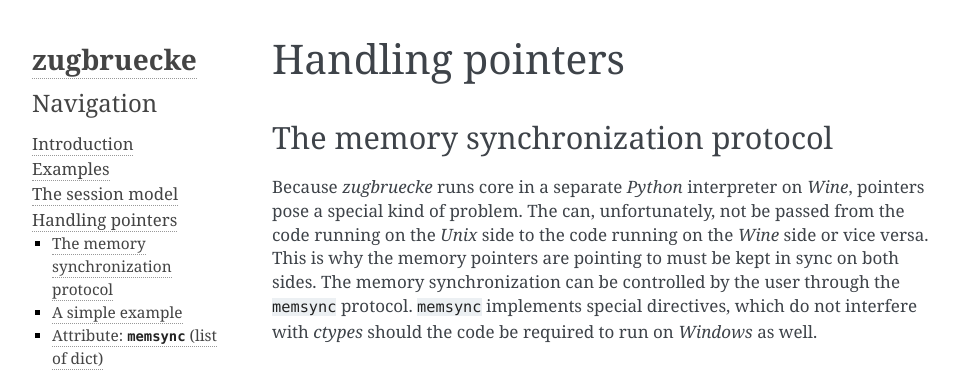
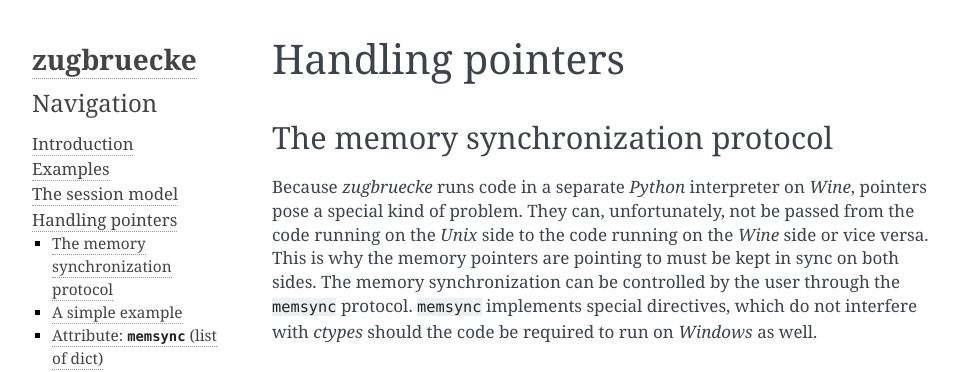
Before and after one commit to pleiszenburg/zugbruecke, a Sphinx documentation site: the page built from docs/memsync.rst, in a window 1280 px wide and 900 px high. Shown: the top 372 px of the window, without its empty margins (148-1111 px from the left). Built offline with Sphinx 7.4.7, drawn with Linux system fonts in a browser that asks for light colours.

Commit message:
fixed typos

```diff
--- a/docs/index.rst
+++ b/docs/index.rst
@@ -8,8 +8,8 @@
 
 *zugbruecke* is a drop-in replacement for *ctypes*. This manual describes what makes
 *zugbruecke* special and how it differs from *ctypes*. It does not substitute the
-`ctypes documentation`_. Read it first if you have never called foreign functions with
-*ctypes* from *Python* scripts.
+`ctypes documentation`_. Please read it first if you have never called foreign functions
+with *ctypes* from *Python* scripts.
 
 .. _ctypes documentation: https://docs.python.org/3/library/ctypes.html?highlight=ctypes#module-ctypes
 
--- a/docs/memsync.rst
+++ b/docs/memsync.rst
@@ -9,8 +9,8 @@
 The memory synchronization protocol
 -----------------------------------
 
-Because *zugbruecke* runs core in a separate *Python* interpreter on *Wine*,
-pointers pose a special kind of problem. The can, unfortunately, not be passed
+Because *zugbruecke* runs code in a separate *Python* interpreter on *Wine*,
+pointers pose a special kind of problem. They can, unfortunately, not be passed
 from the code running on the *Unix* side to the code running on the *Wine* side
 or vice versa. This is why the memory pointers are pointing to must be kept in
 sync on both sides. The memory synchronization can be controlled by the user
```
